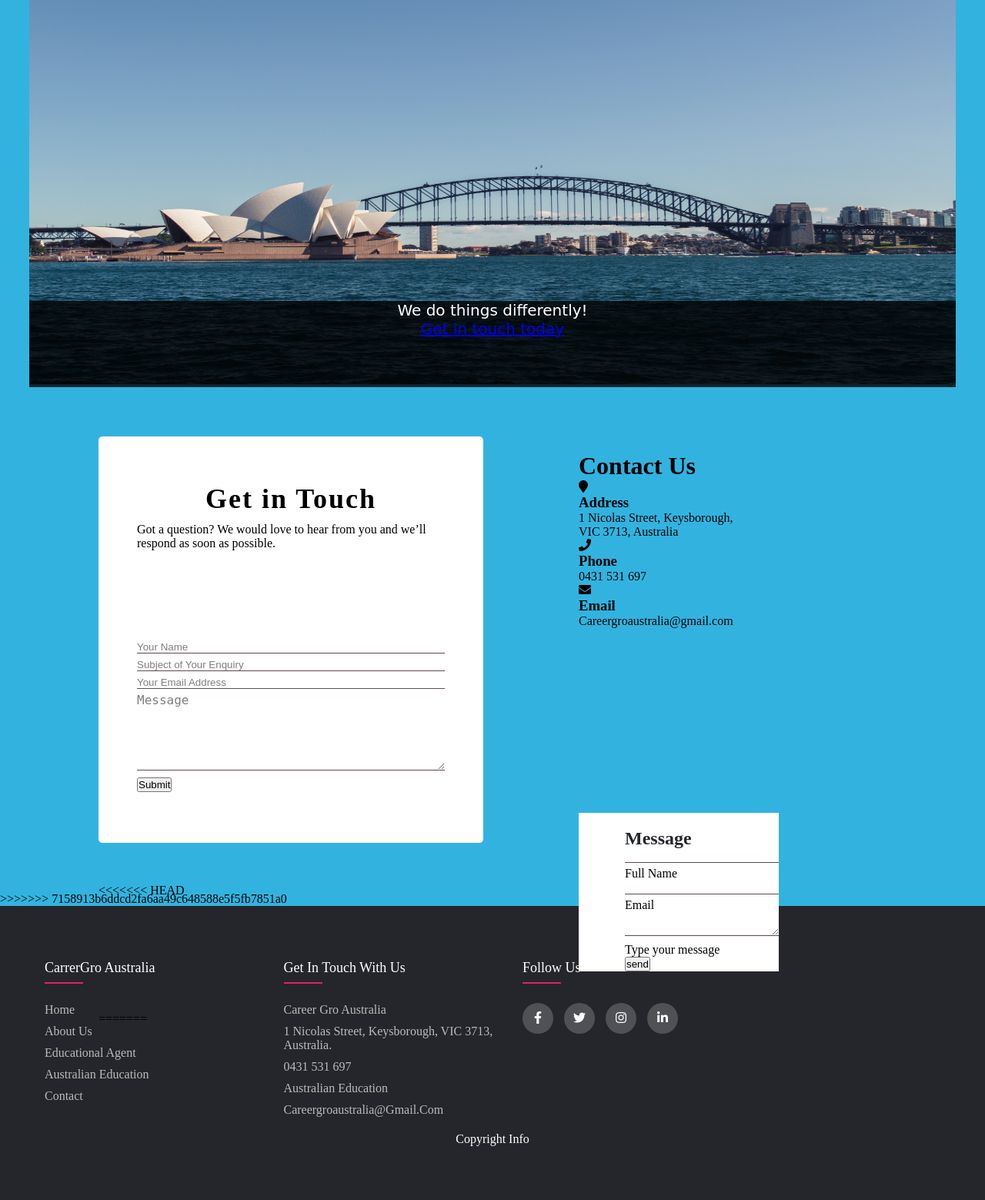
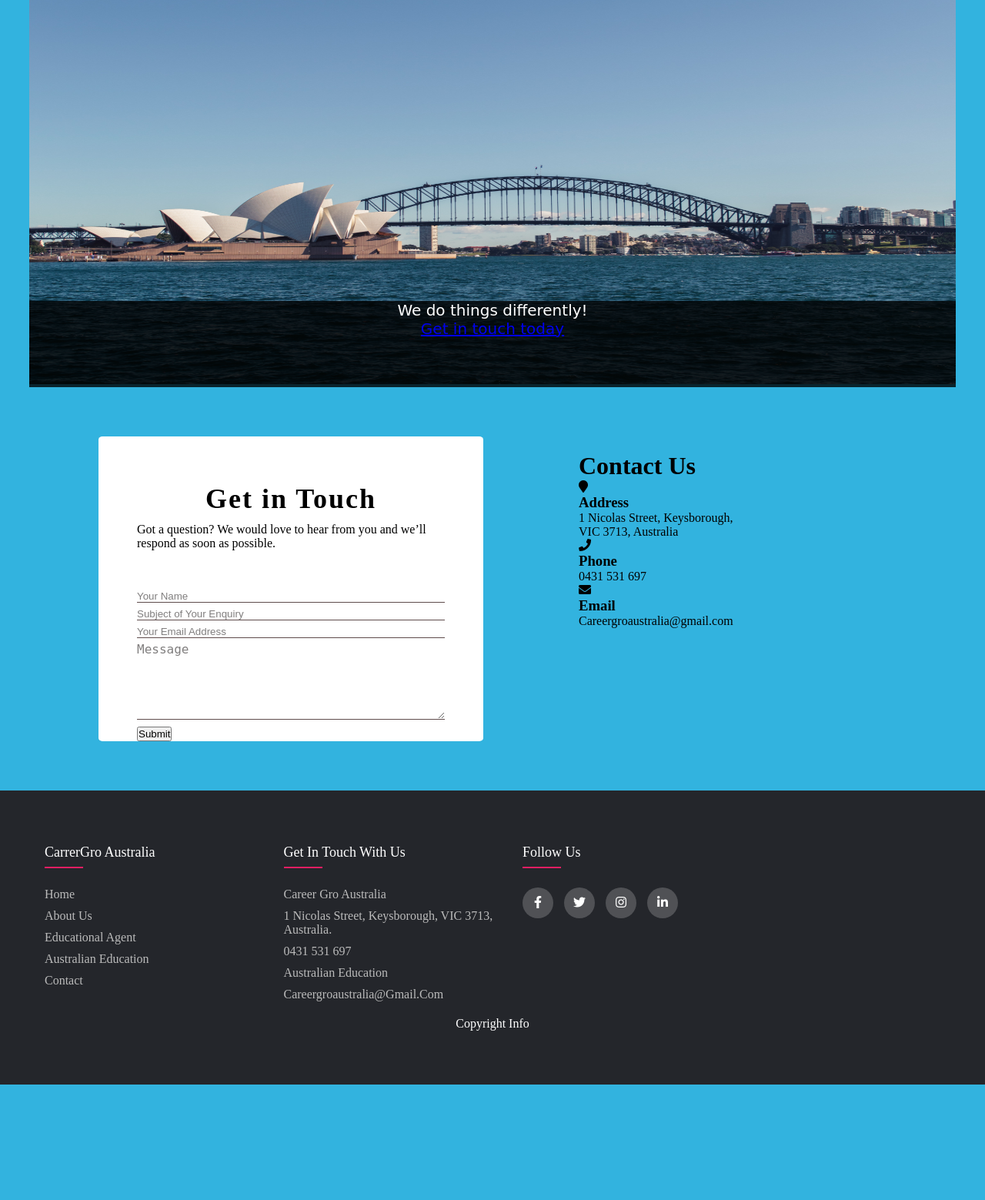
Before and after one commit to 30370657/project2, a PHP site: page /contact in a window 1280 px wide. Shown: the part 179-1738 px from the top of the page at 77% size. After the commit the page ends 1588 px from the top, so only its background shows below. Run offline with PHP 8.4, Linux system fonts and the light colour scheme.

Commit message:
Contact page fixed

```diff
--- a/contact.php
+++ b/contact.php
@@ -1,20 +1,3 @@
-<?php
-if(!empty($_POST["send"])) {
-	$name = $_POST["FullName"];
-	$email = $_POST["Email"];
-	$content = $_POST["message"];
-
-	$toEmail = "lokeshgurung889@gmail.com";
-	$mailHeaders = "From: " . $name . "<". $email .">\r\n";
-	if(mail($toEmail, $content, $mailHeaders)) {
-	    $message = "Your contact information is received successfully.";
-	    $type = "success";
-	}
-}
-require_once "contact.php";
-?>
-
-
 <!DOCTYPE html>
 <html lang="en">
 <head>
@@ -70,7 +53,7 @@ require_once "contact.php";
                     we’ll respond as soon as possible.</p>
             </div>
             <div class="contact-form" >
-                                <form id= "clear" action="https://formspree.io/laxmisapkotachhetri@students.federation.edu.au"
+                                <form id= "clear" action="https://formspree.io/imxalchhetri@gmail.com"
                               method="POST">
                                 <input type="text" class="name" placeholder="Your Name" id="name" name="name">
                                 <div class="statusN"></div>
@@ -121,44 +104,8 @@ require_once "contact.php";
             </div>
         </div>
     </div>
-<<<<<<< HEAD
-
-
-
-<div class ="ContactForm">
-    <form id="contactphp" method="post" action="contact.php">
-        <h2>Message</h2>
-
-        <div class ="inputBox">
-            <input type="text" name="FullName" required="required">
-            <span>Full Name</span>
     </div>
 
-    <div class ="inputBox">
-                <input type="text" name="Email" required="required">
-                <span>Email</span>
-    </div>
-
-    <div class ="inputBox">
-                <textarea name ="Message" required = "required"></textarea>
-                <span>Type your message</span>
-    </div>
-
-    <div class ="inputBox">
-                <input type="submit" name="" value="send">
-
-    </div>
-    </form>
-
-    </div>
-
-
-
-
-=======
-    </div>
-
->>>>>>> 7158913b6ddcd2fa6aa49c648588e5f5fb7851a0
     <footer class="footer">
         <div class="container">
             <div class="row">
```
